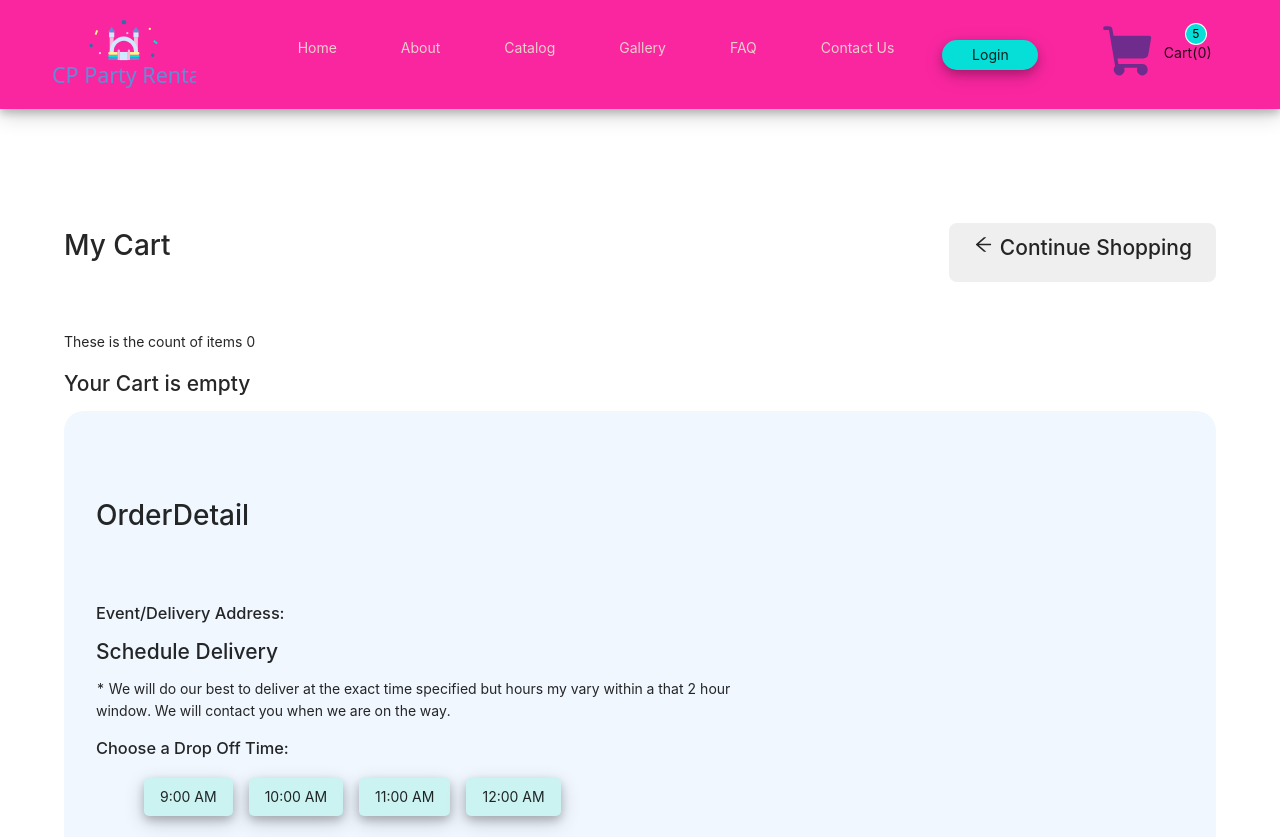
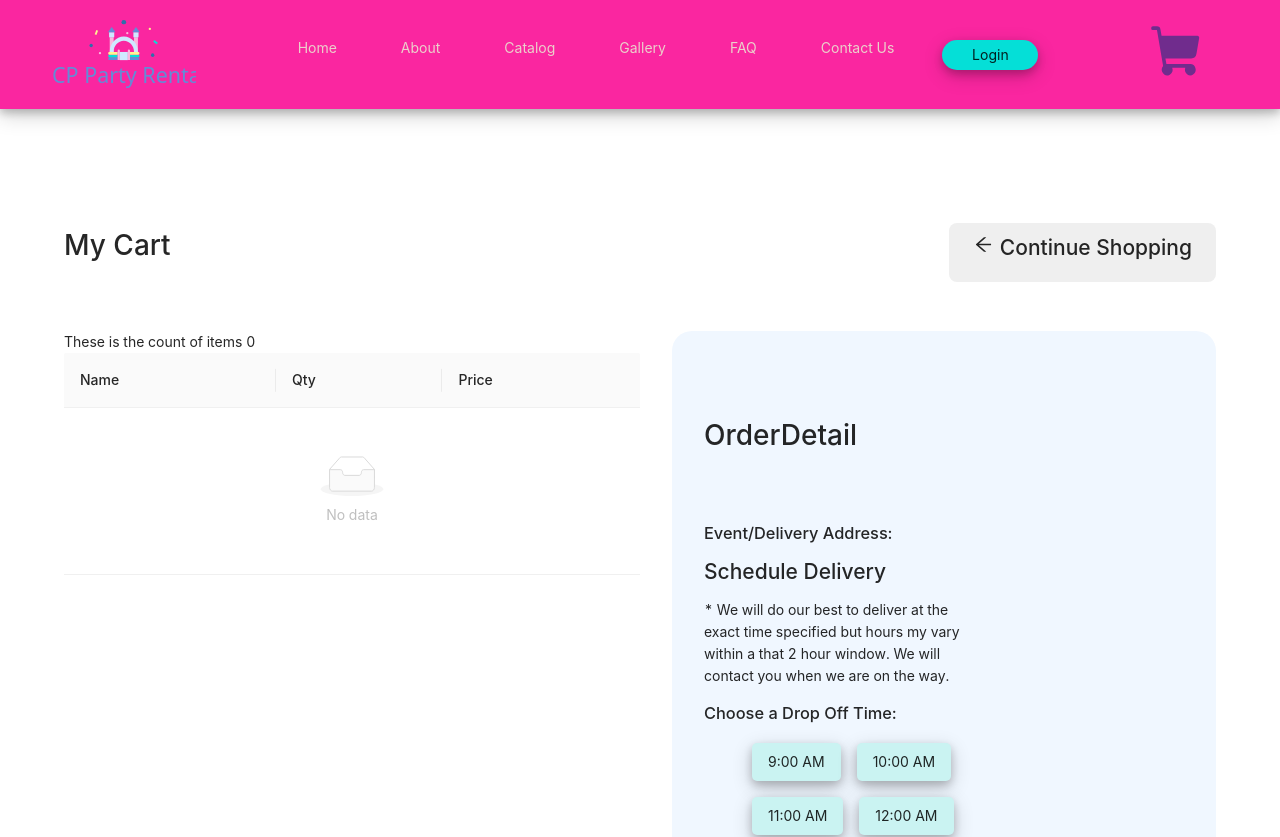
Before and after one commit to kpacheco84/party-rental-website, a Next.js app: page /cart in a window 1280 px wide. Shown: the top 837 px of the page. Built offline with nearby package versions, Linux system fonts and the light colour scheme.

Commit message:
Cart working

```diff
--- a/components/Cart.js
+++ b/components/Cart.js
@@ -4,10 +4,11 @@ import React, {
   createContext,
   useState,
   useEffect,
+  useCallback,
 } from 'react'
 
-const ThemeContext = React.createContext()
-const ThemeUpdateContext = React.createContext()
+export const ThemeContext = React.createContext()
+export const ThemeUpdateContext = React.createContext()
 
 const products = [
   {
@@ -115,7 +116,7 @@ export function ThemeProvider({ children }) {
   const [items, setItems] = useState([])
   //const [cartQty, setCartQty] = useState(0)
   useEffect(() => {
-    items
+    return items
   }, [items])
 
   const updateItems = (id, action) => {
@@ -143,46 +144,44 @@ export function ThemeProvider({ children }) {
 
       let foundProduct = items.find((item) => item.id === id)
 
-      console.log('found product', foundProduct)
       if (!foundProduct) {
-        let origItems = items
+        // let origItems = items
 
-        origItems.push(product[0])
-        setItems(origItems)
+        // origItems.push(product[0])
+        product[0].incart = 1
+        console.log('this is the product', product[0])
+        setItems((prev) => {
+          return [product[0], ...prev]
+        })
 
         console.log(
           'product not found push in array this is origitem with the push of product',
-          origItems,
+          items,
         )
       } else {
         console.log('products is found')
+        foundProduct.incart = foundProduct.incart + 1
+
+        let orig = items
+        let filtered = orig.filter((orig) => orig.id !== foundProduct.id)
+        // filtered = filtered.push(foundProduct)
+
+        filtered = [foundProduct, ...filtered]
+        console.log(
+          'this is filtered',
+          filtered,
+          'this is found product',
+          foundProduct,
+        )
+        setItems(filtered)
       }
-
-      /*else {
-        let updatedAmt = product[0].incart + 1
-        const updateProduct = items.map((element) =>
-          element.id === id ? { ...element, incart: updatedAmt } : element,
-        )
-
-        console.log('lets update the product', updateProduct)
-      }*/
-      /*let productExists = items.find((element) => element.id === id)
-      console.log('this is the product exitst length', productExists, items)
-      if (!productExists) {
-        console.log(' product does not exist', productExists)
-        product[0].incart = product[0].incart + 1
-
-        items.push(product)
-      }*/
     }
   }
 
   return (
-    <ThemeContext.Provider value={items}>
-      <ThemeUpdateContext.Provider value={updateItems}>
-        {children}
-      </ThemeUpdateContext.Provider>
-    </ThemeContext.Provider>
+    <ThemeUpdateContext.Provider value={{ updateItems, setItems }}>
+      <ThemeContext.Provider value={items}>{children}</ThemeContext.Provider>
+    </ThemeUpdateContext.Provider>
   )
 }
 /*
--- a/components/Checkout/MyCart.js
+++ b/components/Checkout/MyCart.js
@@ -22,14 +22,15 @@ const MyCart = (props) => {
     },
     {
       title: 'Qty',
-      dataIndex: 'qty',
-      key: 'qty',
+      dataIndex: 'incart',
+      key: 'incart',
     },
     {
       title: 'Price',
       dataIndex: 'price',
       key: 'price',
     },
+    /*,
     {
       title: 'Tags',
       key: 'tags',
@@ -59,7 +60,8 @@ const MyCart = (props) => {
           <a>Delete</a>
         </Space>
       ),
-    },
+    },*/
+    ,
   ]
 
   /*
@@ -91,10 +93,10 @@ const MyCart = (props) => {
   console.log('this is items in MyCart', items)
   return (
     <div>
-      {items ? (
+      {!items ? (
         <h2>Your Cart is empty</h2>
       ) : (
-        <Table columns={columns} dataSource={items} />
+        <Table pagination={false} columns={columns} dataSource={items} />
       )}
     </div>
   )
--- a/components/Navbar.js
+++ b/components/Navbar.js
@@ -67,14 +67,13 @@ const Navbar = (props) => {
                 backgroundColor: '#05dfd7',
                 color: 'black',
               }}
-              count={5}
+              count={items === undefined ? 0 : items.length}
             >
               <img
                 className="cart"
                 src="/cart.svg"
                 onClick={() => console.log('cart being clicked')}
               />
-              <label>Cart({items === undefined ? 0 : items.length})</label>
             </Badge>
           </Link>
         </Popover>
--- a/pages/cart.js
+++ b/pages/cart.js
@@ -33,20 +33,14 @@ const Cart = (props) => {
             </button>
           </div>
         </div>
-        <label>These is the count of items {items.length}</label>
-        {/*<label>These is the Total Price {totalPrice}</label>*/}
-        <div>
-          <ul>
-            {items.map((items) => (
-              <li>{items.name}</li>
-            ))}
-          </ul>
-        </div>
-        <div>
-          <MyCart />
-        </div>
-        <div>
-          <ScheduleDelivery />
+        <div className="mycart-content">
+          <div className="mycart-content-left">
+            <label>These is the count of items {items.length}</label>
+            <MyCart />
+          </div>
+          <div className="mycart-content-right">
+            <ScheduleDelivery />
+          </div>
         </div>
       </div>
     </div>
--- a/styles/globals.css
+++ b/styles/globals.css
@@ -464,6 +464,20 @@ button {
 .shop-btn:hover {
   box-shadow: 0 4px 8px 0 rgba(0, 0, 0, 0.2), 0 6px 20px 0 rgba(0, 0, 0, 0.19);
 }
+
+.mycart-content {
+  display: flex;
+}
+
+.mycart-content-left {
+  width: 50%;
+}
+
+.mycart-content-right {
+  position: sticky;
+  width: 50%;
+  padding-left: 2rem;
+}
 /*Schedule Delivery*/
 
 .sched-delivery {
```
Also changed, not shown: components/Products/ProductSearch.js (+7 -7 lines).
